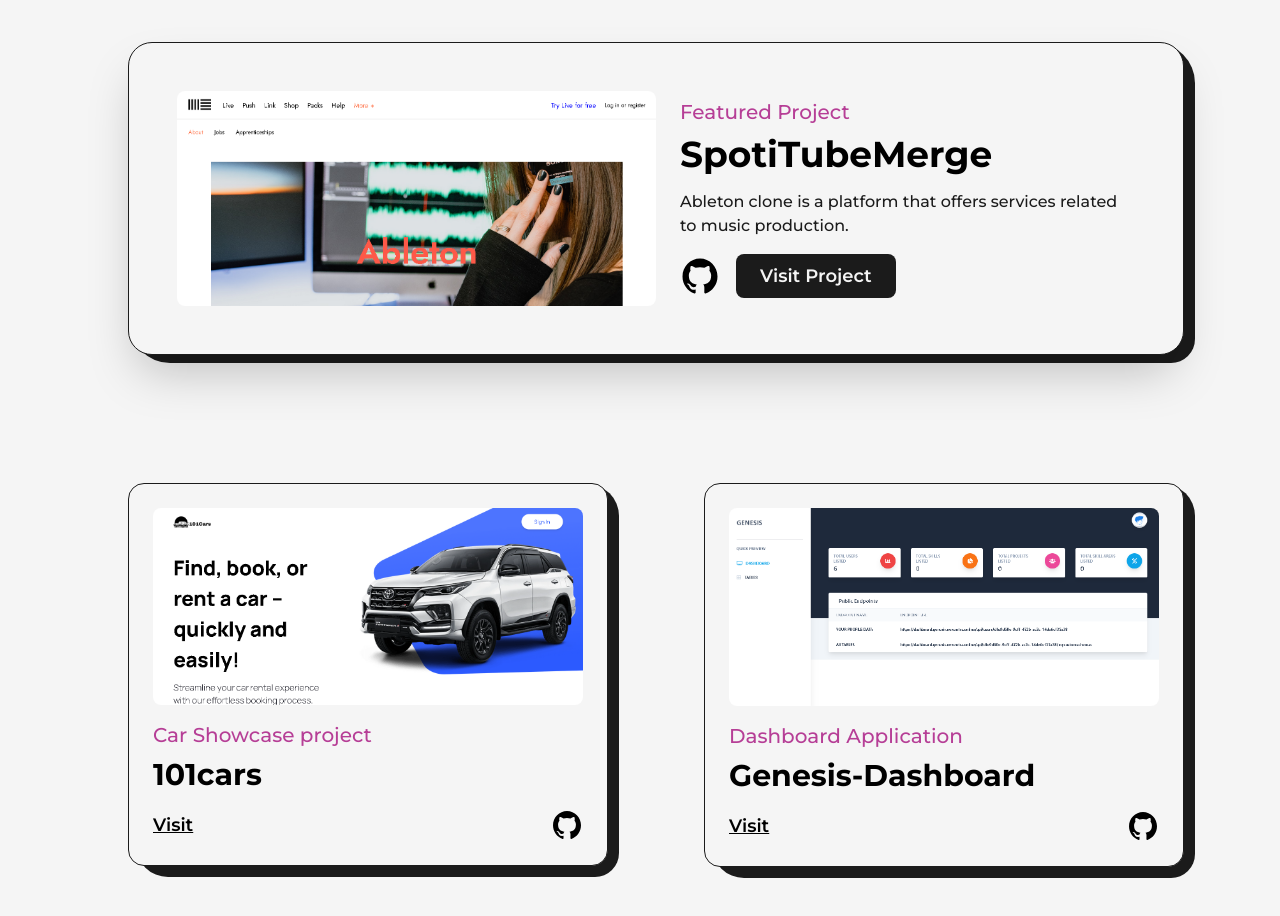
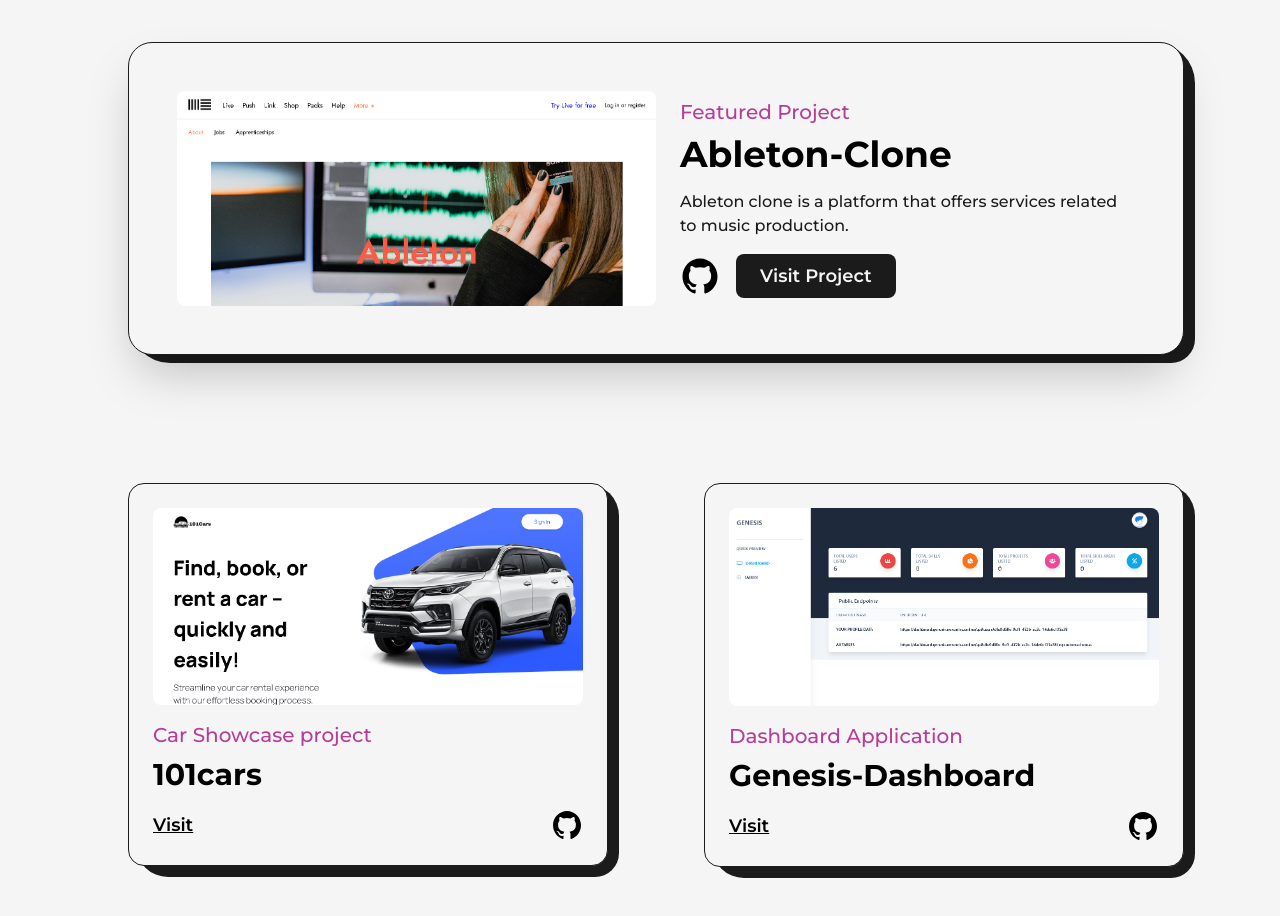
Before and after one commit to Chipsii/portfolio, a Next.js app: page /projects in a window 1280 px wide. Shown: the part 1540-2456 px from the top of the page. Built offline with nearby package versions, Linux system fonts and the light colour scheme.

Commit message:
fixed github icon not routing to github repo

```diff
--- a/src/pages/projects.js
+++ b/src/pages/projects.js
@@ -56,9 +56,8 @@
           {summary}
         </p>
         <div className="mt-2 flex items-center">
-          <Link href={link} target="_blank" className="w-10">
-            {" "}
-            <GithubIcon />{" "}
+          <Link href={github} target="_blank" className="w-10">
+            <GithubIcon />
           </Link>
           <Link
             href={link}
@@ -116,8 +115,7 @@
             Visit
           </Link>
           <Link href={github} target="_blank" className="w-8 md:w-6">
-            {" "}
-            <GithubIcon />{" "}
+            <GithubIcon />
           </Link>
         </div>
       </div>
@@ -147,7 +145,7 @@
                 summary="The front-end of the portfolio was designed with a focus on modern and visually appealing aesthetics, utilizing HTML, CSS, and possibly JavaScript to achieve the desired interactive features.
                                 The user's projects are showcased with descriptions, images, and links to demonstrate their skills and accomplishments."
                 link="https://hasib-hossain.netlify.app/"
-                github="https://github.com/Chipsii/"
+                github="https://github.com/Chipsii/portfolio"
                 type="Portfolio Website"
               />
             </div>
@@ -176,7 +174,7 @@
             </div>
             <div className="col-span-12">
               <FeaturedProject
-                title="SpotiTubeMerge"
+                title="Ableton-Clone"
                 img={project2}
                 summary="Ableton clone is a platform that offers services related to music production."
                 link="https://ableton-clone-pi.vercel.app/"
```
